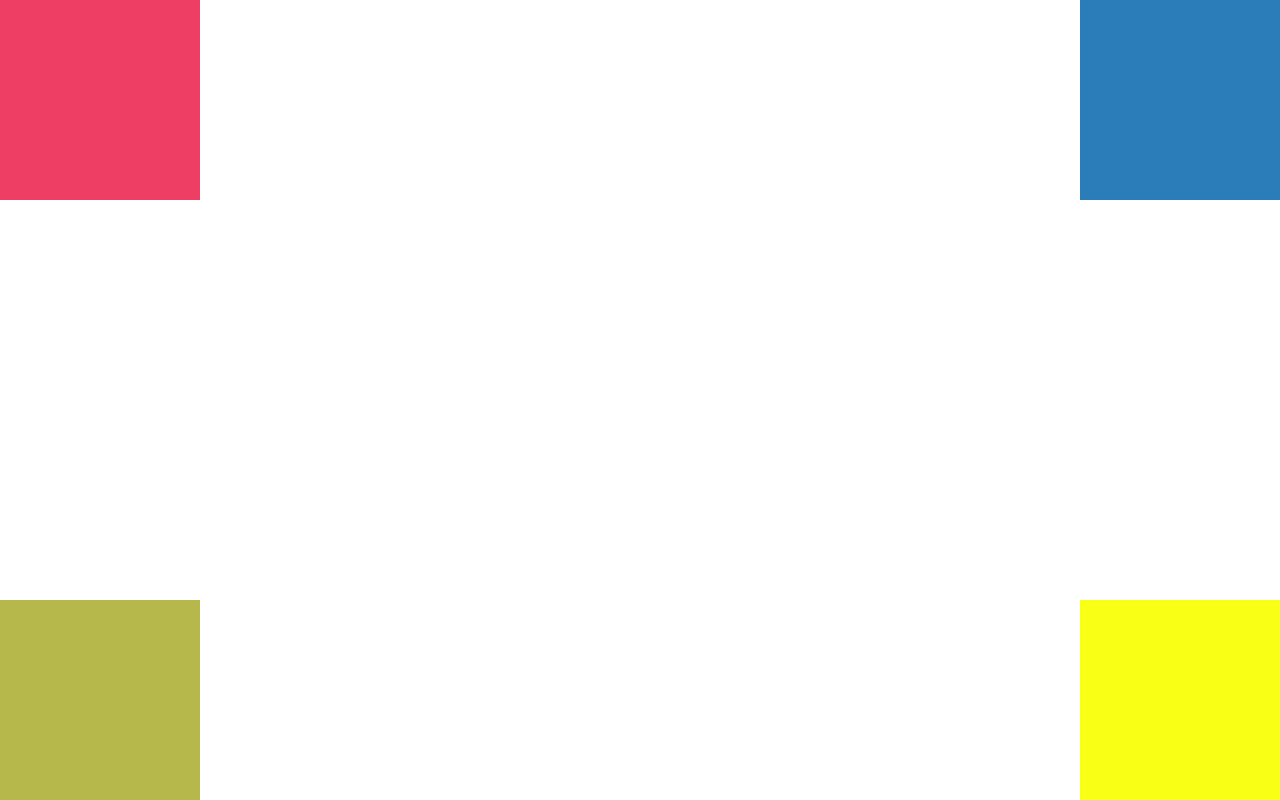
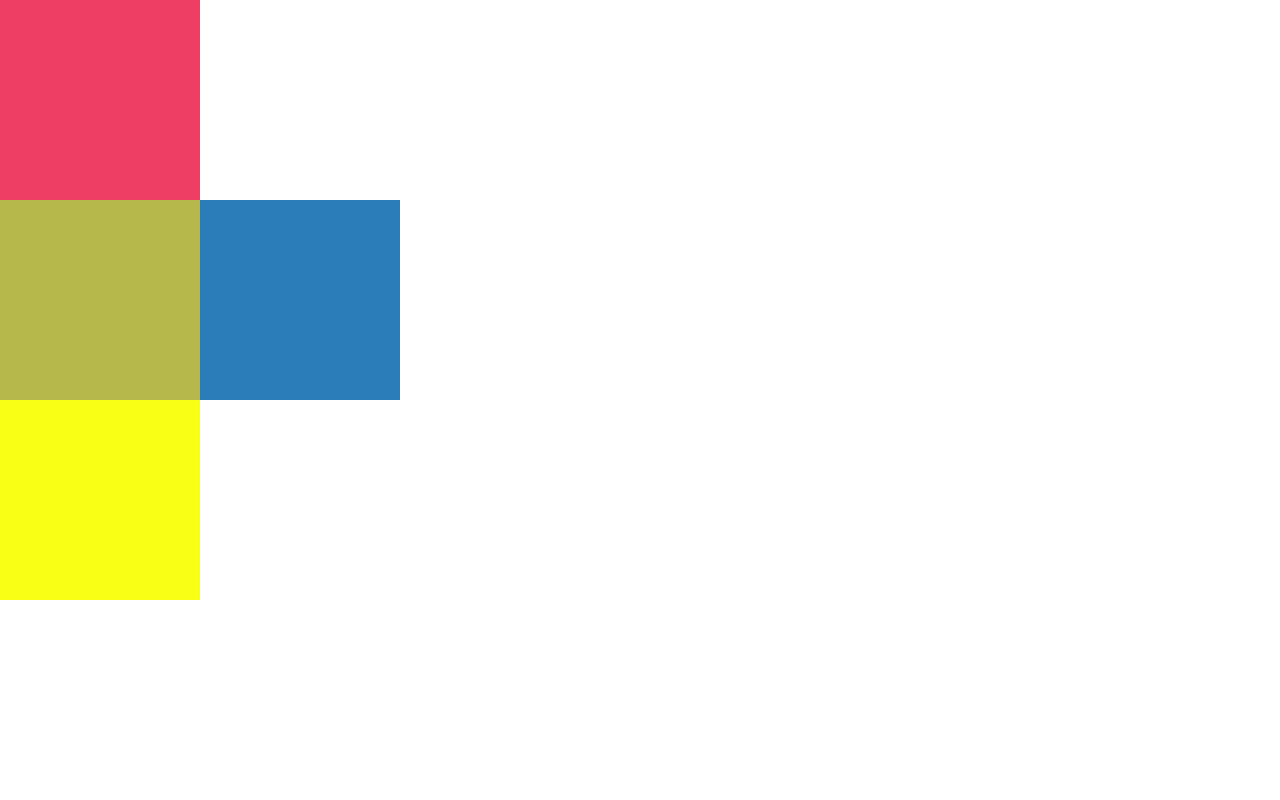
Before and after one commit to Nallelyht/positioning, a plain HTML site: page index.html in a window 1280 px wide. Drawn offline with Linux system fonts and the light colour scheme.

Commit message:
desafio 4

```diff
--- a/css/style.css
+++ b/css/style.css
@@ -9,25 +9,22 @@ body{
 .caja{
 	width: 200px;
 	height: 200px;
-	position: absolute;
+
 }
 #rosa{
 	background-color: #EE3E64;
-	left: 0;
-	top: 0;
+
 }
 #azul{
 	background-color: #2B7DB9;
-	right: 0;
-	top: 0;
+	position: absolute;
+	left: 200px;
 }
 #verde{
 	background-color: #b7B84B;
-	left: 0;
-	bottom: 0;
+
 }
 #amarillo{
 	background-color: #FAFF16;
-	right: 0;
-	bottom: 0;
+
 }
```
